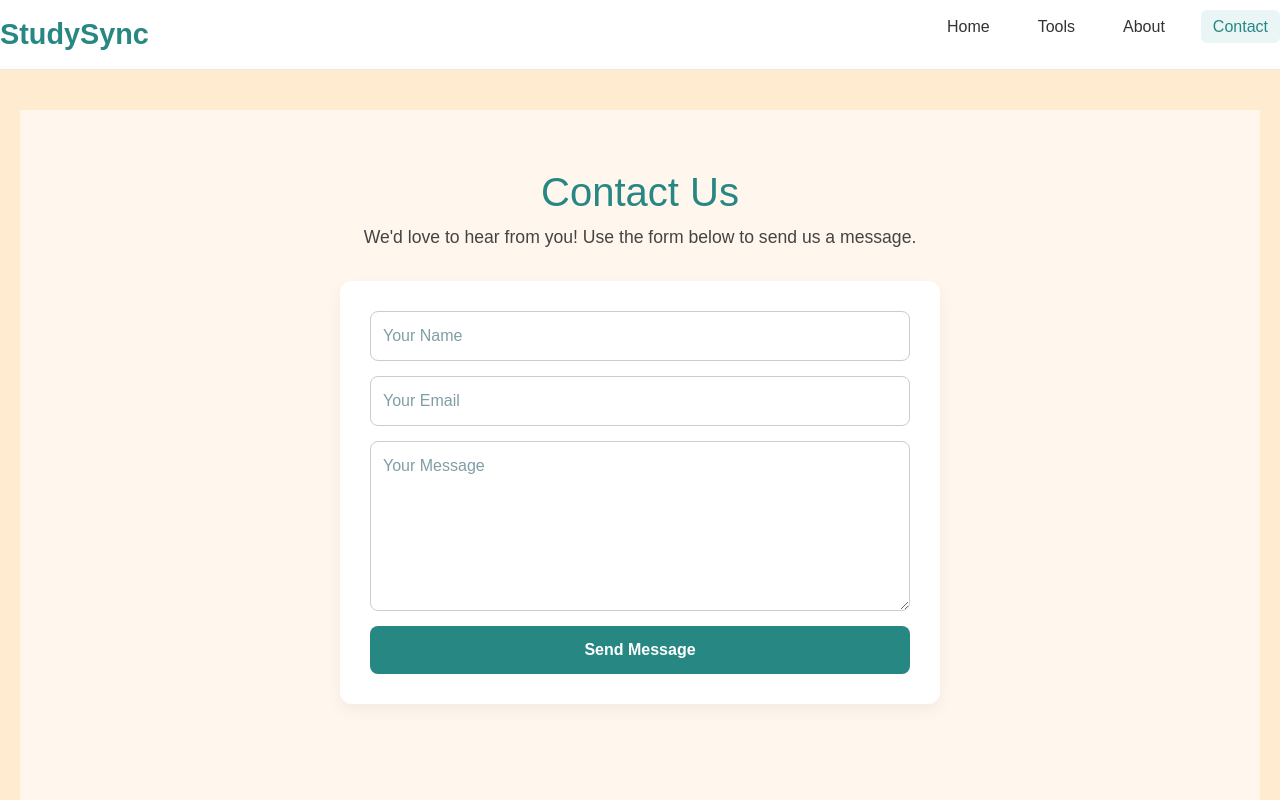
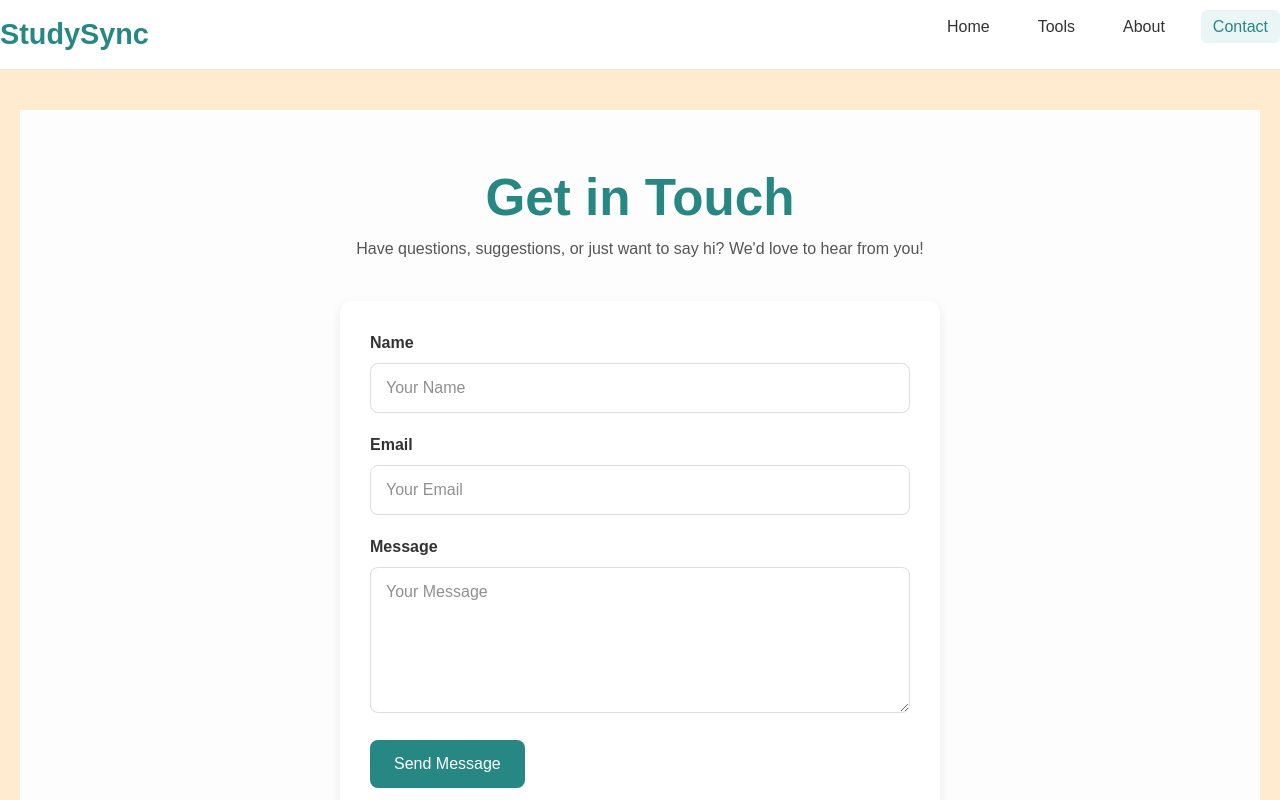
Before and after one commit to Abdul-Wasi/studysync, a React (Vite) app: page /contact in a window 1280 px wide. Shown: the top 800 px of the page. Built offline with nearby package versions, Linux system fonts and the light colour scheme.

Commit message:
UI enhancement

```diff
--- a/src/pages/About.jsx
+++ b/src/pages/About.jsx
@@ -7,9 +7,10 @@ const About = () => {
   return (
     <div className="about-page">
       <div className="about-container">
-        <h1>About UniTools</h1>
+        <h1>About StudySync</h1>
+
         <p className="intro">
-          UniTools is your one-stop platform designed to empower students with intelligent academic tools. Whether it’s managing attendance, calculating SGPA, or planning studies — we’ve got your back.
+          StudySync is your one-stop platform designed to empower students with intelligent academic tools. Whether it’s managing attendance, calculating SGPA, or planning studies — we’ve got your back.
         </p>
 
         <div className="mission-section">
@@ -22,7 +23,7 @@ const About = () => {
         <div className="team-section">
           <h2>🤝 Meet the Team</h2>
           <p>
-            UniTools is proudly built by passionate students who understand the challenges of university life and strive to solve them using technology.
+            StudySync is proudly built by passionate students who understand the challenges of university life and strive to solve them using technology.
           </p>
         </div>
 
@@ -32,6 +33,10 @@ const About = () => {
             To evolve into a community-driven educational toolkit hub and become every student's trusted digital companion.
           </p>
         </div>
+
+        <div className="footer-note">
+          <p>Made with ❤️ by students, for students</p>
+        </div>
       </div>
     </div>
   );
--- a/src/pages/Contact.jsx
+++ b/src/pages/Contact.jsx
@@ -1,57 +1,30 @@
 // src/pages/Contact.jsx
 
-import React, { useState } from "react";
+import React from "react";
 import "../styles/Contact.css";
 
 const Contact = () => {
-  const [formData, setFormData] = useState({
-    name: "",
-    email: "",
-    message: ""
-  });
-
-  const handleChange = (e) => {
-    const { name, value } = e.target;
-    setFormData((prev) => ({ ...prev, [name]: value }));
-  };
-
-  const handleSubmit = (e) => {
-    e.preventDefault();
-    alert("Thank you for your message!");
-    setFormData({ name: "", email: "", message: "" });
-  };
-
   return (
     <div className="contact-page">
       <div className="contact-container">
-        <h1>Contact Us</h1>
-        <p className="subtitle">We'd love to hear from you! Use the form below to send us a message.</p>
+        <h1>Get in Touch</h1>
+        <p className="contact-intro">
+          Have questions, suggestions, or just want to say hi? We'd love to hear from you!
+        </p>
 
-        <form className="contact-form" onSubmit={handleSubmit}>
-          <input
-            type="text"
-            name="name"
-            placeholder="Your Name"
-            required
-            value={formData.name}
-            onChange={handleChange}
-          />
-          <input
-            type="email"
-            name="email"
-            placeholder="Your Email"
-            required
-            value={formData.email}
-            onChange={handleChange}
-          />
-          <textarea
-            name="message"
-            placeholder="Your Message"
-            rows="6"
-            required
-            value={formData.message}
-            onChange={handleChange}
-          />
+        <form className="contact-form">
+          <div className="form-group">
+            <label>Name</label>
+            <input type="text" placeholder="Your Name" required />
+          </div>
+          <div className="form-group">
+            <label>Email</label>
+            <input type="email" placeholder="Your Email" required />
+          </div>
+          <div className="form-group">
+            <label>Message</label>
+            <textarea rows="5" placeholder="Your Message" required />
+          </div>
           <button type="submit">Send Message</button>
         </form>
       </div>
--- a/src/pages/Tools.jsx
+++ b/src/pages/Tools.jsx
@@ -14,7 +14,9 @@ const Tools = () => {
         <Link to="/tools/attendance" className="tool-card">
           <i className="fas fa-user-check tool-icon"></i>
           <h3>Attendance Calculator</h3>
-          <p>Calculate your current attendance and how many classes to attend or skip.</p>
+          <p>
+            Calculate your current attendance and see how many classes you can skip or need to attend.
+          </p>
         </Link>
 
         <div className="tool-card coming-soon">
--- a/src/styles/About.css
+++ b/src/styles/About.css
@@ -1,41 +1,34 @@
-/* src/styles/About.css */
-
 .about-page {
-  background-color: #FFF6ED;
+  padding: 60px 20px;
+  background-color: #f9fafa;
   min-height: 100vh;
-  padding: 60px 20px;
-  color: #003D4D;
-  display: flex;
-  justify-content: center;
 }
 
 .about-container {
   max-width: 800px;
-  width: 100%;
+  margin: 0 auto;
   text-align: center;
 }
 
 .about-container h1 {
-  font-size: 2.8rem;
   color: #278783;
+  font-weight: bold;
   margin-bottom: 20px;
 }
 
-.about-container p.intro {
-  font-size: 1.1rem;
-  margin-bottom: 40px;
-  color: #444;
+.about-container p {
+  color: #333;
+  line-height: 1.6;
+  margin-bottom: 20px;
 }
 
 .about-container h2 {
   margin-top: 40px;
-  color: #005C68;
-  font-size: 1.6rem;
+  color: #1e88e5;
 }
 
-.about-container p {
-  font-size: 1rem;
-  margin-top: 10px;
-  color: #444;
-  line-height: 1.6;
+.footer-note {
+  margin-top: 40px;
+  font-style: italic;
+  color: #666;
 }
--- /dev/null
+++ b/src/styles/AttendanceCalculator.css
@@ -0,0 +1,96 @@
+/* src/styles/AttendanceCalculator.css */
+
+.attendance-page {
+    padding: 60px 20px;
+    background-color: #fef9f4;
+    text-align: center;
+    min-height: 100vh;
+  }
+
+  .attendance-page h1 {
+    color: #278783;
+    font-size: 2.5rem;
+    margin-bottom: 10px;
+  }
+
+  .subtitle {
+    color: #555;
+    margin-bottom: 40px;
+    font-size: 1.1rem;
+  }
+
+  .form-section,
+  .target-section {
+    margin: 30px auto;
+    max-width: 400px;
+    display: flex;
+    flex-direction: column;
+    gap: 15px;
+  }
+
+  input {
+    padding: 10px;
+    border: 1px solid #ccc;
+    border-radius: 8px;
+    font-size: 1rem;
+  }
+
+  button {
+    padding: 10px 16px;
+    background-color: #278783;
+    color: white;
+    border: none;
+    border-radius: 8px;
+    font-size: 1rem;
+    cursor: pointer;
+    transition: 0.2s ease;
+  }
+
+  button:hover {
+    background-color: #1f6b6a;
+  }
+
+  .result-box {
+    margin-top: 30px;
+  }
+
+  .progress-bar-wrapper {
+    margin: 15px auto;
+    height: 20px;
+    background-color: #eee;
+    border-radius: 10px;
+    overflow: hidden;
+    width: 80%;
+    max-width: 400px;
+  }
+
+  .progress-bar {
+    height: 100%;
+    border-radius: 10px;
+    transition: width 0.5s ease;
+  }
+
+  .progress-bar.green {
+    background-color: #4caf50;
+  }
+
+  .progress-bar.yellow {
+    background-color: #ffc107;
+  }
+
+  .progress-bar.red {
+    background-color: #f44336;
+  }
+
+  .error-box,
+  .info-box {
+    margin-top: 20px;
+    background-color: #fff3cd;
+    color: #856404;
+    padding: 12px;
+    border-radius: 8px;
+    border: 1px solid #ffeeba;
+    max-width: 400px;
+    margin-left: auto;
+    margin-right: auto;
+  }
--- a/src/styles/Contact.css
+++ b/src/styles/Contact.css
@@ -1,58 +1,72 @@
-/* src/styles/Contact.css */
-
 .contact-page {
-    background-color: #FFF6ED;
+  padding: 60px 20px;
+  background-color: #fdfdfd;
   min-height: 100vh;
-    padding: 60px 20px;
-    display: flex;
-    justify-content: center;
 }
 
 .contact-container {
   max-width: 600px;
-    width: 100%;
+  margin: 0 auto;
   text-align: center;
-    color: #003D4D;
 }
 
 .contact-container h1 {
-    font-size: 2.5rem;
+  color: #278783;
+  font-weight: bold;
   margin-bottom: 10px;
-    color: #278783;
 }
 
-  .subtitle {
-    font-size: 1.1rem;
-    color: #444;
-    margin-bottom: 30px;
+.contact-intro {
+  color: #555;
+  margin-bottom: 40px;
 }
 
 .contact-form {
-    display: flex;
-    flex-direction: column;
-    gap: 15px;
+  background-color: #fff;
+  padding: 30px;
+  border-radius: 12px;
+  box-shadow: 0 4px 12px rgba(0, 0, 0, 0.08);
+  text-align: left;
 }
 
-  .contact-form input,
-  .contact-form textarea {
-    padding: 12px;
-    border-radius: 8px;
-    border: 1px solid #ccc;
-    font-size: 1rem;
-    font-family: 'Poppins', sans-serif;
+.form-group {
+  margin-bottom: 20px;
 }
 
-  .contact-form button {
+.form-group label {
+  display: block;
+  font-weight: 600;
+  margin-bottom: 8px;
+  color: #333;
+}
+
+.form-group input,
+.form-group textarea {
+  width: 100%;
+  padding: 12px 15px;
+  border: 1px solid #ddd;
+  border-radius: 8px;
+  font-size: 16px;
+}
+
+.form-group input:focus,
+.form-group textarea:focus {
+  outline: none;
+  border-color: #278783;
+  box-shadow: 0 0 4px rgba(39, 135, 131, 0.3);
+}
+
+button[type="submit"] {
   background-color: #278783;
-    color: white;
+  color: #fff;
   border: none;
-    padding: 12px;
-    font-weight: bold;
+  padding: 12px 24px;
+  font-size: 16px;
   border-radius: 8px;
   cursor: pointer;
   transition: background-color 0.3s ease;
 }
 
-  .contact-form button:hover {
-    background-color: #1f6e69;
+button[type="submit"]:hover {
+  background-color: #1e6f6c;
 }
```
Also changed, not shown: src/components/AttendanceCalculator.jsx (+27 -47 lines), src/styles/AttendenceCalculator.css (deleted). Lines whose indentation alone changed are shown as unchanged.
